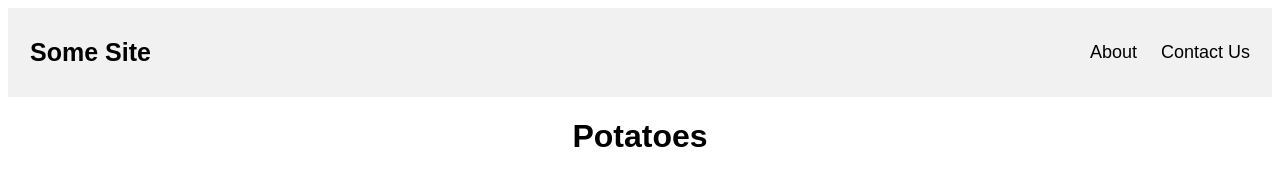
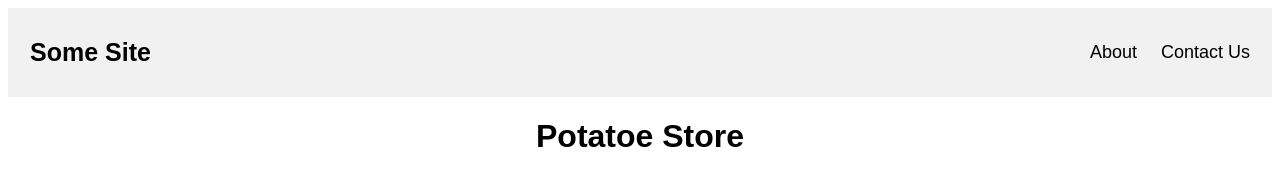
Before and after one commit to M-ski/Some-Repository, a plain HTML site: page index.html in a window 1280 px wide. Shown: the top 174 px of the page. Drawn offline with Linux system fonts and the light colour scheme.

Commit message:
something
something more

```diff
--- a/index.html
+++ b/index.html
@@ -18,7 +18,7 @@
     <!-- potato column -->
     <div class="column">
 
-        <h1>Potatoes</h1>
+        <h1>Potatoe Store</h1>
 
         <div class="column-item">
             <img src="https://www.spendwithpennies.com/wp-content/uploads/2018/08/SWP-Perfect-Baked-Potatoes-21.jpg"
```
